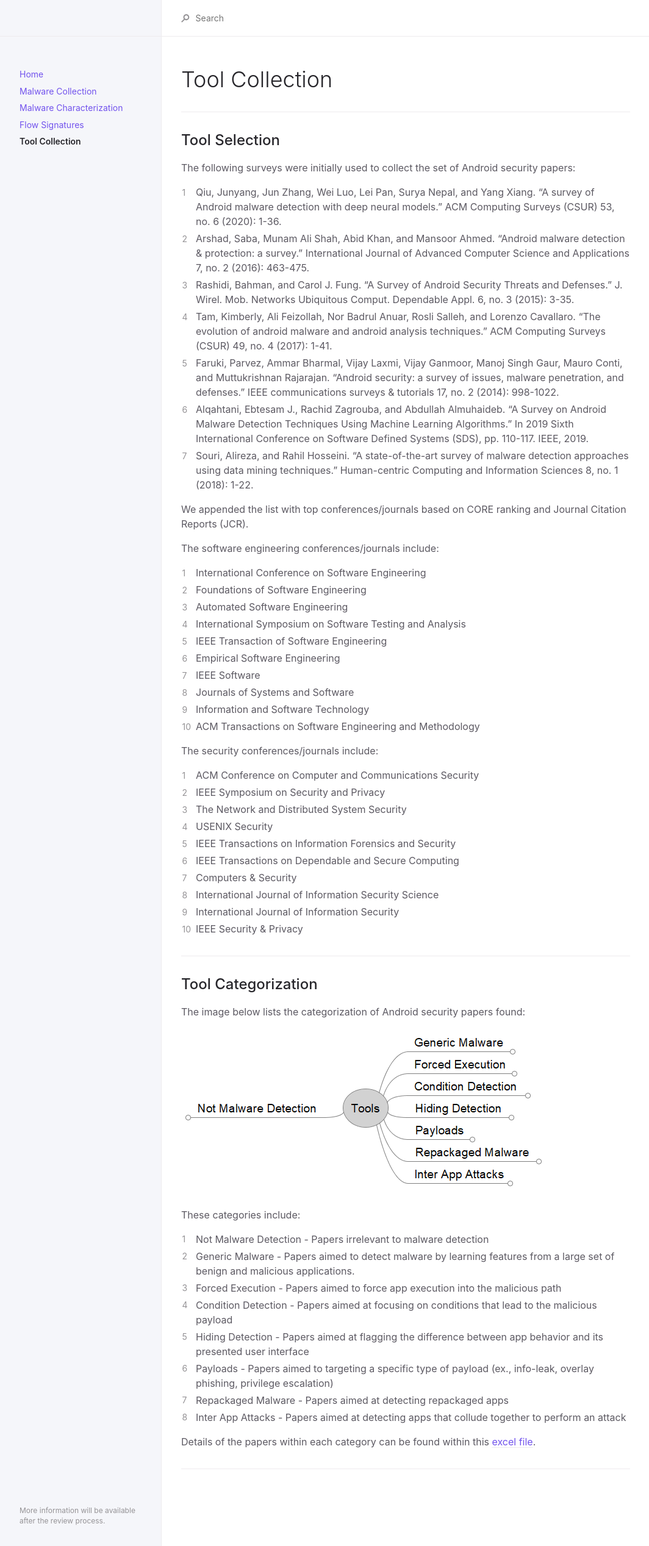
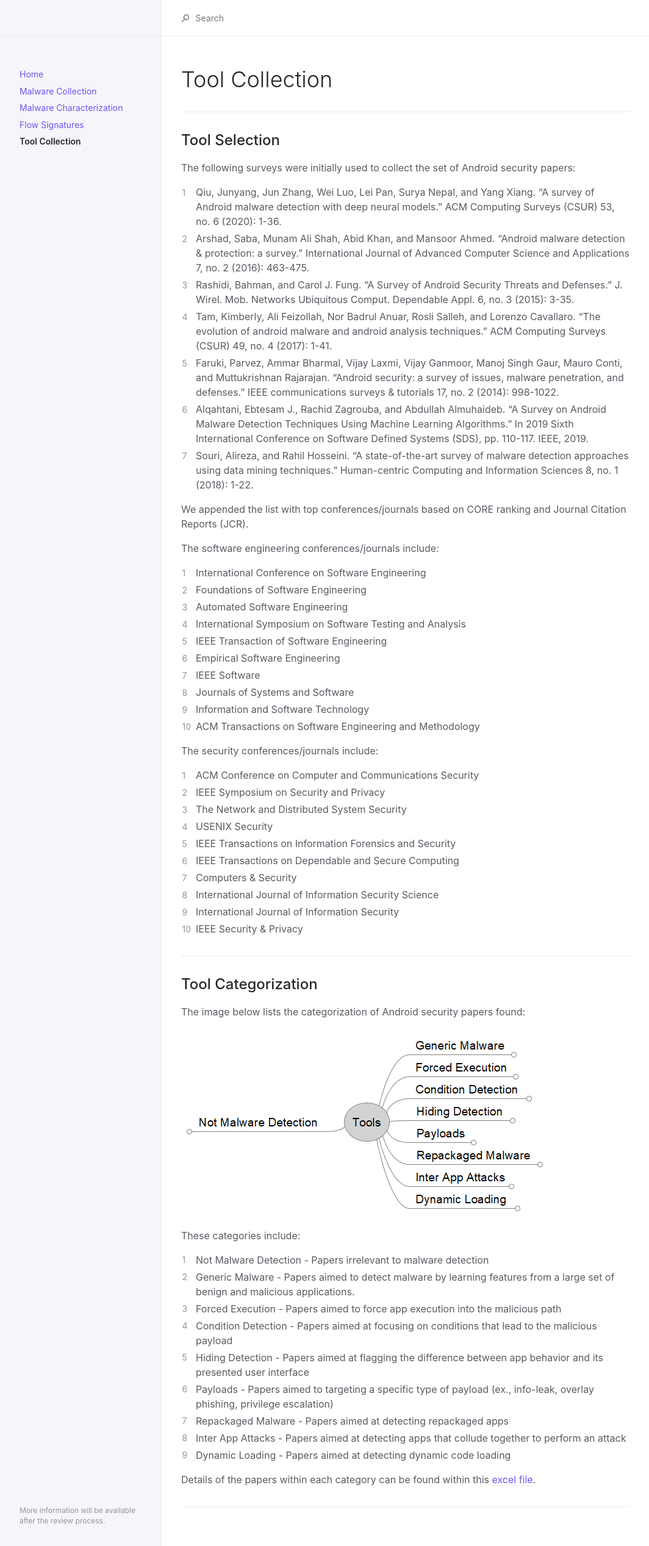
Before and after one commit to hello-from-anon-researcher/hello-from-anon-researcher.github.io, a Jekyll site: the page built from docs/toolcollection/toolcollection.md, in a window 1280 px wide. Shown: the whole page at 61% size, without its empty margins (107-1171 px from the left). Built offline with Jekyll 4.4.1, drawn with Linux system fonts in a browser that asks for light colours.

Commit message:
update website

```diff
--- a/docs/toolcollection/toolcollection.md
+++ b/docs/toolcollection/toolcollection.md
@@ -66,6 +66,7 @@ These categories include:
 6. Payloads - Papers aimed to targeting a specific type of payload (ex., info-leak, overlay phishing, privilege escalation)
 7. Repackaged Malware - Papers aimed at detecting repackaged apps
 8. Inter App Attacks - Papers aimed at detecting apps that collude together to perform an attack
+9. Dynamic Loading - Papers aimed at detecting dynamic code loading
 
 Details of the papers within each category can be found within this [excel file](../../../assets/data/excelsheets/Tools.xlsx).
 
```
Also changed, not shown: img/tools_mind_map.PNG, 1 other file.
